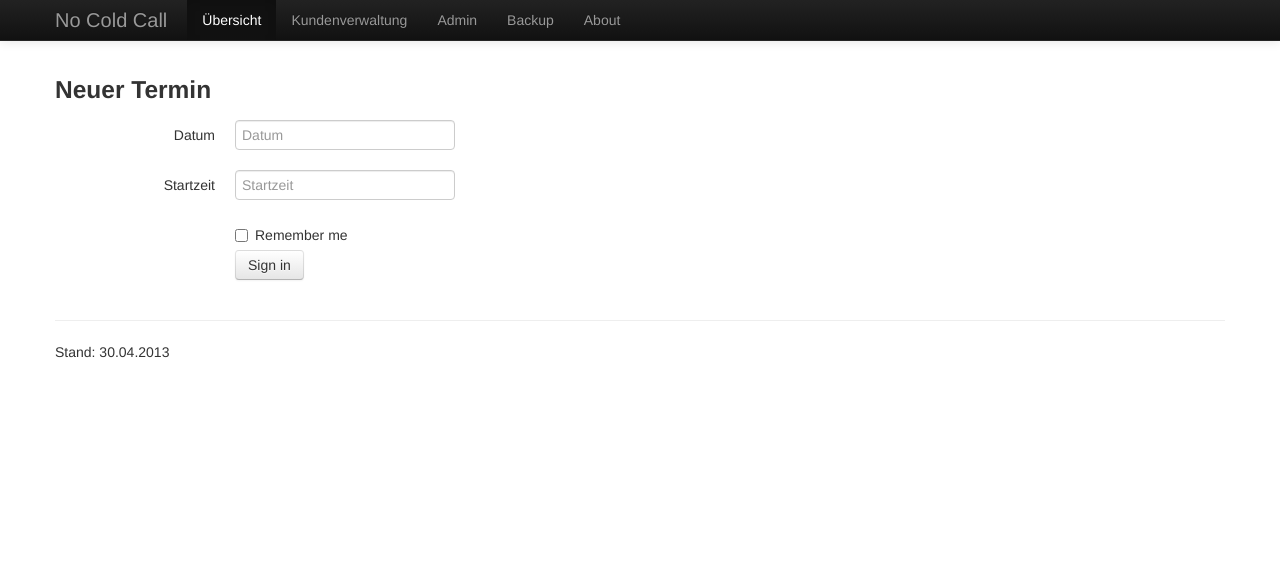
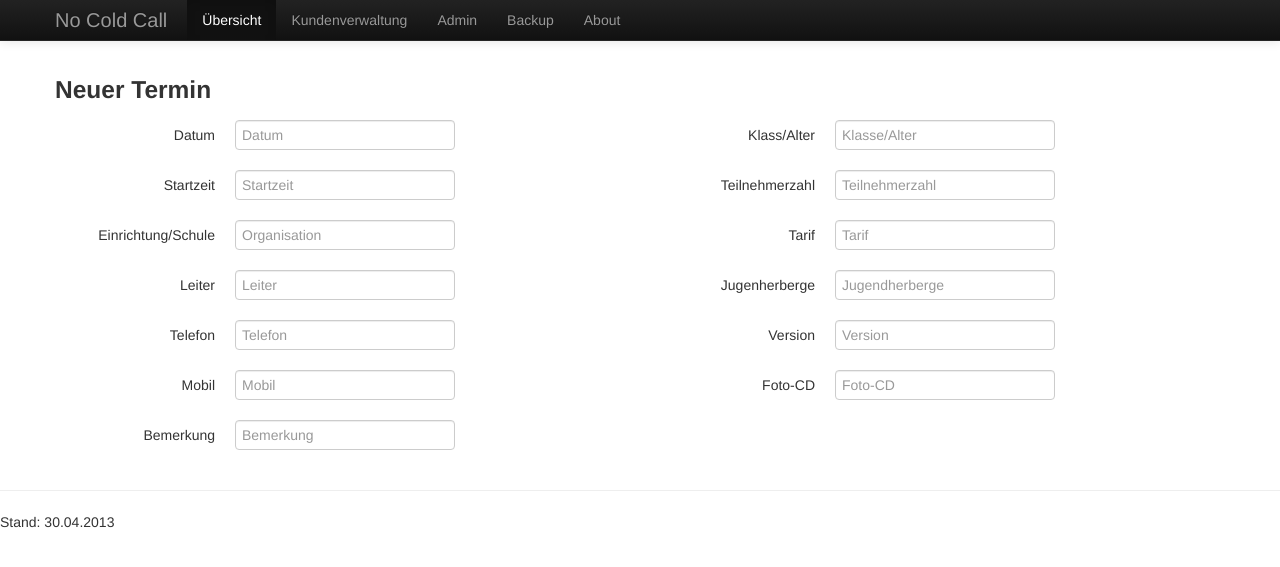
Before and after one commit to mtthff/No-Cold-Calls, a PHP site: page /form-appointment.php in a window 1280 px wide. Shown: the top 567 px of the page. Run offline with PHP 8.4, Linux system fonts and the light colour scheme.

Commit message:
appointment-Formular Entwruf

```diff
--- a/form-appointment.php
+++ b/form-appointment.php
@@ -96,9 +96,12 @@
 
         <!-- Example row of columns -->
       <div class="row">
-        <div class="span12">
+          <div class="span12">
             <h3>Neuer Termin</h3>
-            <form class="form-horizontal">
+          </div>
+          <form class="form-horizontal">
+          <div class="span6">
+
               <div class="control-group">
                 <label class="control-label" for="inputDate">Datum</label>
                 <div class="controls">
@@ -112,13 +115,77 @@
                 </div>
               </div>
               <div class="control-group">
+                <label class="control-label" for="inputOrganisation">Einrichtung/Schule</label>
                 <div class="controls">
-                  <label class="checkbox">
-                    <input type="checkbox"> Remember me
-                  </label>
-                  <button type="submit" class="btn">Sign in</button>
+                  <input type="text" id="inputOrganisation" placeholder="Organisation">
                 </div>
               </div>
+              <div class="control-group">
+                <label class="control-label" for="inputCustomer">Leiter</label>
+                <div class="controls">
+                  <input type="text" id="inputCustomer" placeholder="Leiter">
+                </div>
+              </div>
+              <div class="control-group">
+                <label class="control-label" for="inputPhone">Telefon</label>
+                <div class="controls">
+                  <input type="text" id="inputPhone" placeholder="Telefon">
+                </div>
+              </div>
+              <div class="control-group">
+                <label class="control-label" for="inputMobil">Mobil</label>
+                <div class="controls">
+                  <input type="text" id="inputMobil" placeholder="Mobil">
+                </div>
+              </div>
+        </div>
+        <div class="span6">
+              <div class="control-group">
+                <label class="control-label" for="inputClass">Klass/Alter</label>
+                <div class="controls">
+                  <input type="text" id="inputClass" placeholder="Klasse/Alter">
+                </div>
+              </div>
+              <div class="control-group">
+                <label class="control-label" for="inputNumber">Teilnehmerzahl</label>
+                <div class="controls">
+                  <input type="text" id="inputNumber" placeholder="Teilnehmerzahl">
+                </div>
+              </div>
+              <div class="control-group">
+                <label class="control-label" for="inputTarif">Tarif</label>
+                <div class="controls">
+                  <input type="text" id="inputTarif" placeholder="Tarif">
+                </div>
+              </div>
+              <div class="control-group">
+                <label class="control-label" for="inputJuHe">Jugenherberge</label>
+                <div class="controls">
+                  <input type="text" id="inputJuHe" placeholder="Jugendherberge">
+                </div>
+              </div>
+              <div class="control-group">
+                <label class="control-label" for="inputVersion">Version</label>
+                <div class="controls">
+                  <input type="text" id="inputVersion" placeholder="Version">
+                </div>
+              </div>
+              <div class="control-group">
+                <label class="control-label" for="inputFotoCD">Foto-CD</label>
+                <div class="controls">
+                  <input type="text" id="inputFotoCD" placeholder="Foto-CD">
+                </div>
+              </div>
+        </div>
+          <div class="span12">
+              <div class="control-group">
+                <label class="control-label" for="inputComment">Bemerkung</label>
+                <div class="controls">
+                  <input type="text" id="inputComment" placeholder="Bemerkung">
+                </div>
+              </div>
+
+        </div>
             </form>
 
         </div>
```
